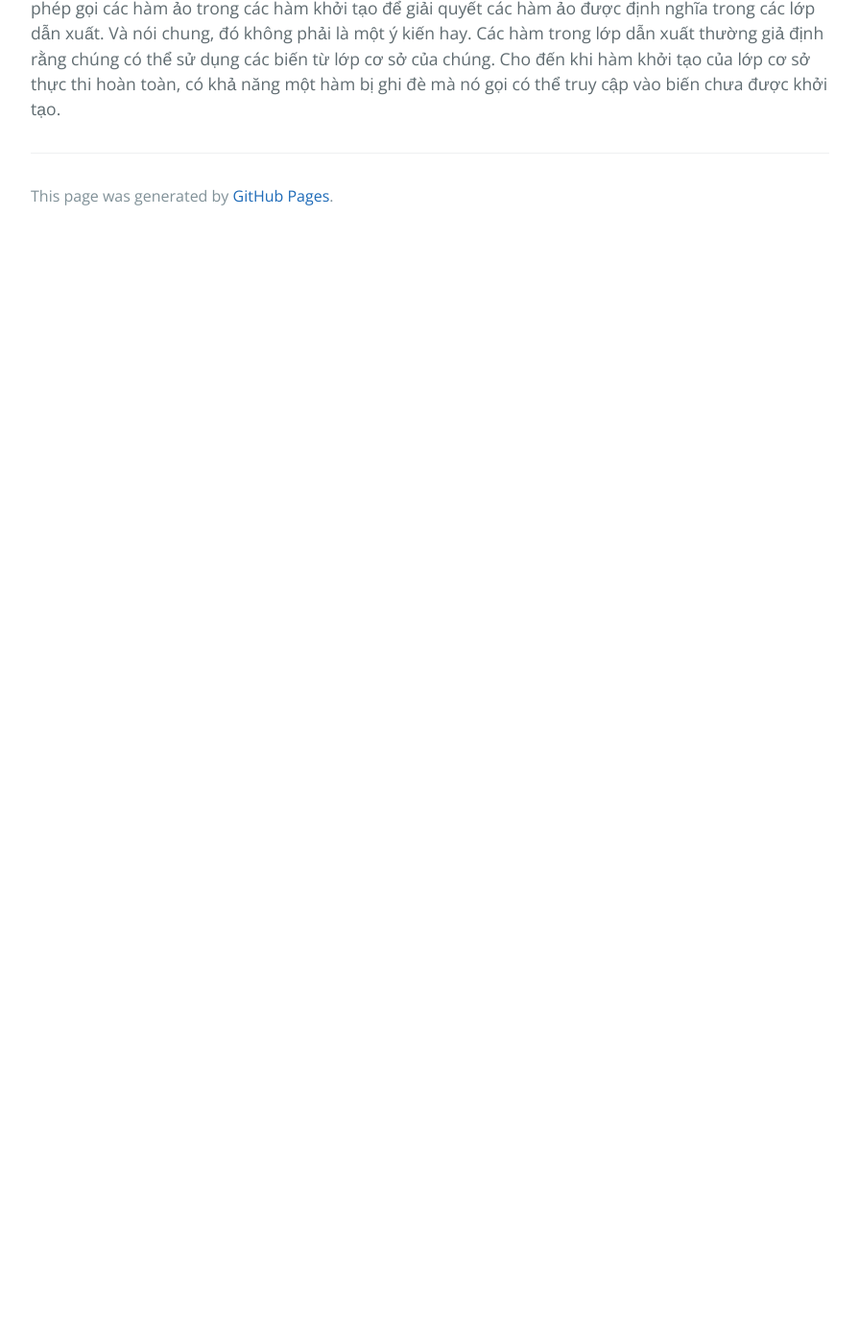
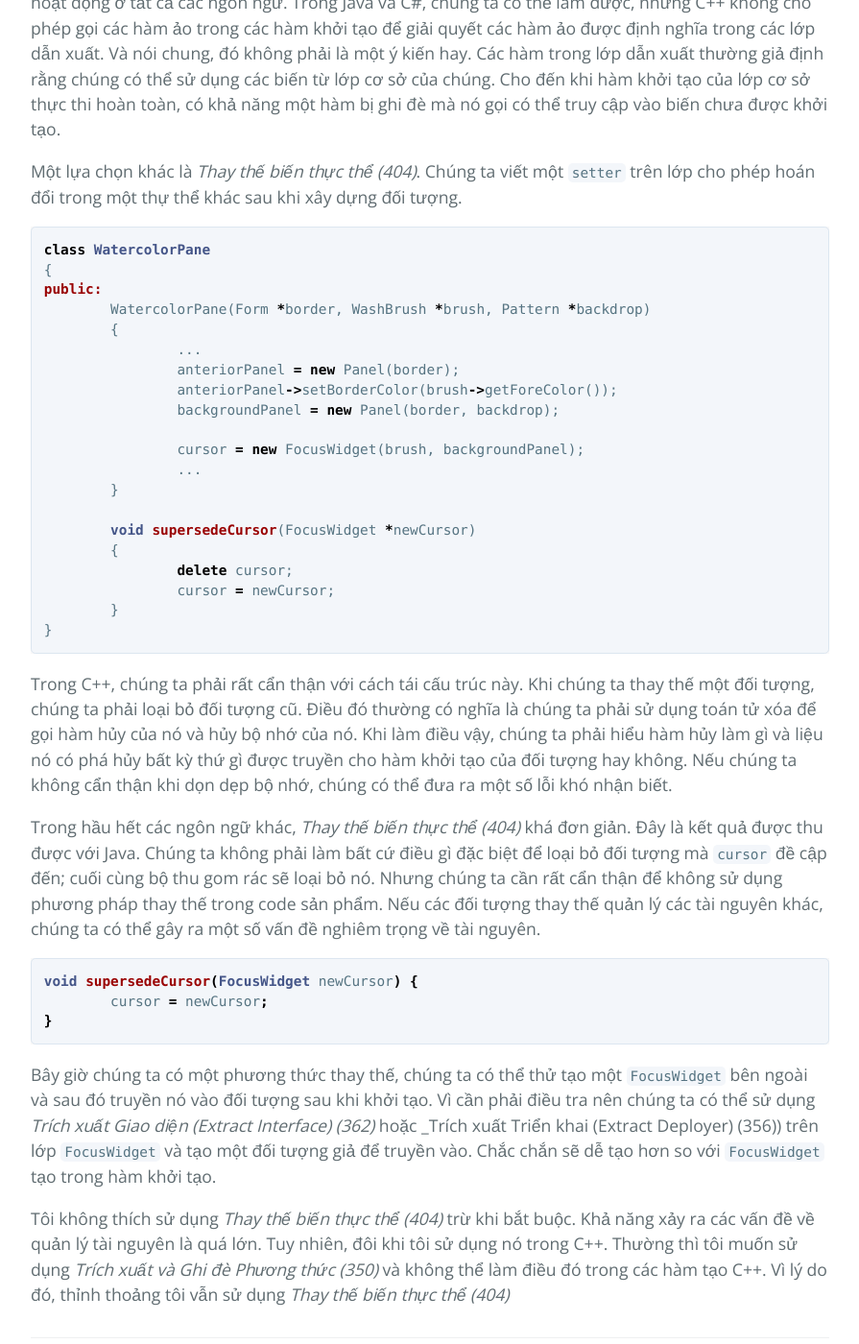
Before and after one commit to HaiBV/haibv.github.io, a Jekyll site: the page built from working-effectively-with-legacy-code/chapter-9-i-cant-get-this-class-into-a-test-harness.md, in a window 1280 px wide and 1400 px high, scrolled down 12229 px. Shown: the whole window at 96% size, without its empty margins (192-1087 px from the left). Built offline with Jekyll 4.4.1, drawn with Linux system fonts in a browser that asks for light colours; our own code applies the rules of GitHub Pages for plain Markdown files; before the commit the page ends 12477 px from its top, so only the background shows below that.

Commit message:
Book - Working Efectively with Legacy Code - P2 - C9

````diff
--- a/working-effectively-with-legacy-code/chapter-9-i-cant-get-this-class-into-a-test-harness.md
+++ b/working-effectively-with-legacy-code/chapter-9-i-cant-get-this-class-into-a-test-harness.md
@@ -338,6 +338,7 @@ public:
 		anteriorPanel = new Panel(border);
 		anteriorPanel->setBorderColor(brush->getForeColor());
 		backgroundPanel = new Panel(border, backdrop);
+
 		cursor = new FocusWidget(brush, backgroundPanel);
 		...
 	}
@@ -348,3 +349,42 @@ public:
 Nếu muốn phán đoán thông qua biến `cursor`, chúng ta sẽ gặp rắc rối. Đối tượng `cursor` được nhúng trong một khối khởi tạo đối tượng. Chúng ta có thể cố gắng chuyển tất cả code sử dụng để tạo `cursor` ra bên ngoài. Sau đó, nơi thực hiện lệnh gọi có thể tạo `cursor` và chuyển nó thành tham số. Nhưng điều đó không an toàn lắm nếu chúng ta không có các kiểm thử tại chỗ và có thể trở thành gánh nặng lớn đối với nơi gọi lớp này.
 
 Nếu có một công cụ tái cấu trúc giúp trích xuất các phương thức một cách an toàn, thì chúng ta có thể sử dụng _Trích xuất và Ghi đè Phương thức (350)_ với code trong hàm khởi tạo, nhưng điều đó không hoạt động ở tất cả các ngôn ngữ. Trong Java và C#, chúng ta có thể làm được, nhưng C++ không cho phép gọi các hàm ảo trong các hàm khởi tạo để giải quyết các hàm ảo được định nghĩa trong các lớp dẫn xuất. Và nói chung, đó không phải là một ý kiến hay. Các hàm trong lớp dẫn xuất thường giả định rằng chúng có thể sử dụng các biến từ lớp cơ sở của chúng. Cho đến khi hàm khởi tạo của lớp cơ sở thực thi hoàn toàn, có khả năng một hàm bị ghi đè mà nó gọi có thể truy cập vào biến chưa được khởi tạo.
+
+Một lựa chọn khác là _Thay thế biến thực thể (404)_. Chúng ta viết một `setter` trên lớp cho phép hoán đổi trong một thự thể khác sau khi xây dựng đối tượng.
+
+```cpp
+class WatercolorPane
+{
+public:
+	WatercolorPane(Form *border, WashBrush *brush, Pattern *backdrop)
+	{
+		...
+		anteriorPanel = new Panel(border);
+		anteriorPanel->setBorderColor(brush->getForeColor());
+		backgroundPanel = new Panel(border, backdrop);
+
+		cursor = new FocusWidget(brush, backgroundPanel);
+		...
+	}
+
+	void supersedeCursor(FocusWidget *newCursor)
+	{
+		delete cursor;
+		cursor = newCursor;
+	}
+}
+```
+
+Trong C++, chúng ta phải rất cẩn thận với cách tái cấu trúc này. Khi chúng ta thay thế một đối tượng, chúng ta phải loại bỏ đối tượng cũ. Điều đó thường có nghĩa là chúng ta phải sử dụng toán tử xóa để gọi hàm hủy của nó và hủy bộ nhớ của nó. Khi làm điều vậy, chúng ta phải hiểu hàm hủy làm gì và liệu nó có phá hủy bất kỳ thứ gì được truyền cho hàm khởi tạo của đối tượng hay không. Nếu chúng ta không cẩn thận khi dọn dẹp bộ nhớ, chúng có thể đưa ra một số lỗi khó nhận biết.
+
+Trong hầu hết các ngôn ngữ khác, _Thay thế biến thực thể (404)_ khá đơn giản. Đây là kết quả được thu được với Java. Chúng ta không phải làm bất cứ điều gì đặc biệt để loại bỏ đối tượng mà `cursor` đề cập đến; cuối cùng bộ thu gom rác sẽ loại bỏ nó. Nhưng chúng ta cần rất cẩn thận để không sử dụng phương pháp thay thế trong code sản phẩm. Nếu các đối tượng thay thế quản lý các tài nguyên khác, chúng ta có thể gây ra một số vấn đề nghiêm trọng về tài nguyên.
+
+```java
+void supersedeCursor(FocusWidget newCursor) {
+	cursor = newCursor;
+}
+```
+
+Bây giờ chúng ta có một phương thức thay thế, chúng ta có thể thử tạo một `FocusWidget` bên ngoài và sau đó truyền nó vào đối tượng sau khi khởi tạo. Vì cần phải điều tra nên chúng ta có thể sử dụng _Trích xuất Giao diện (Extract Interface) (362)_ hoặc _Trích xuất Triển khai (Extract Deployer) (356)) trên lớp `FocusWidget` và tạo một đối tượng giả để truyền vào. Chắc chắn sẽ dễ tạo hơn so với `FocusWidget` tạo trong hàm khởi tạo.
+
+Tôi không thích sử dụng _Thay thế biến thực thể (404)_ trừ khi bắt buộc. Khả năng xảy ra các vấn đề về quản lý tài nguyên là quá lớn. Tuy nhiên, đôi khi tôi sử dụng nó trong C++. Thường thì tôi muốn sử dụng _Trích xuất và Ghi đè Phương thức (350)_ và không thể làm điều đó trong các hàm tạo C++. Vì lý do đó, thỉnh thoảng tôi vẫn sử dụng _Thay thế biến thực thể (404)_
````
